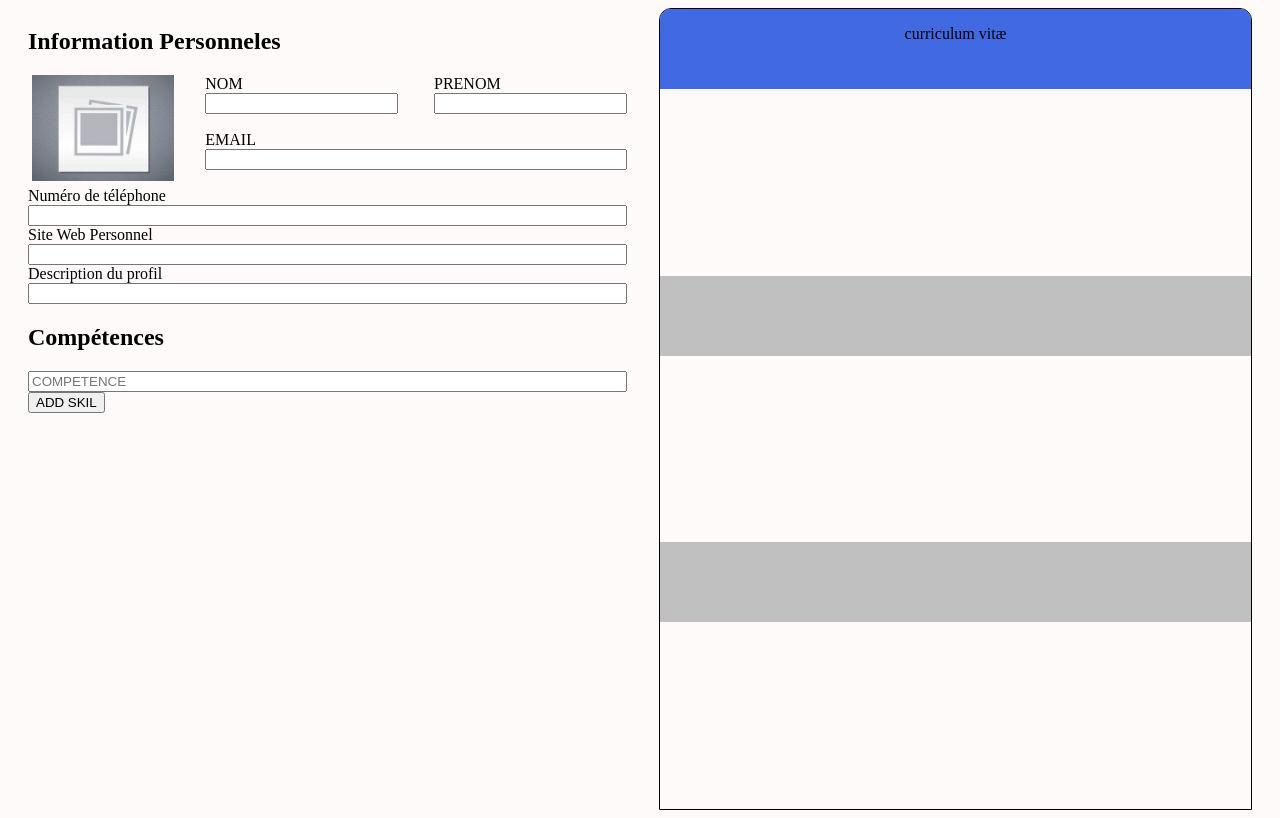
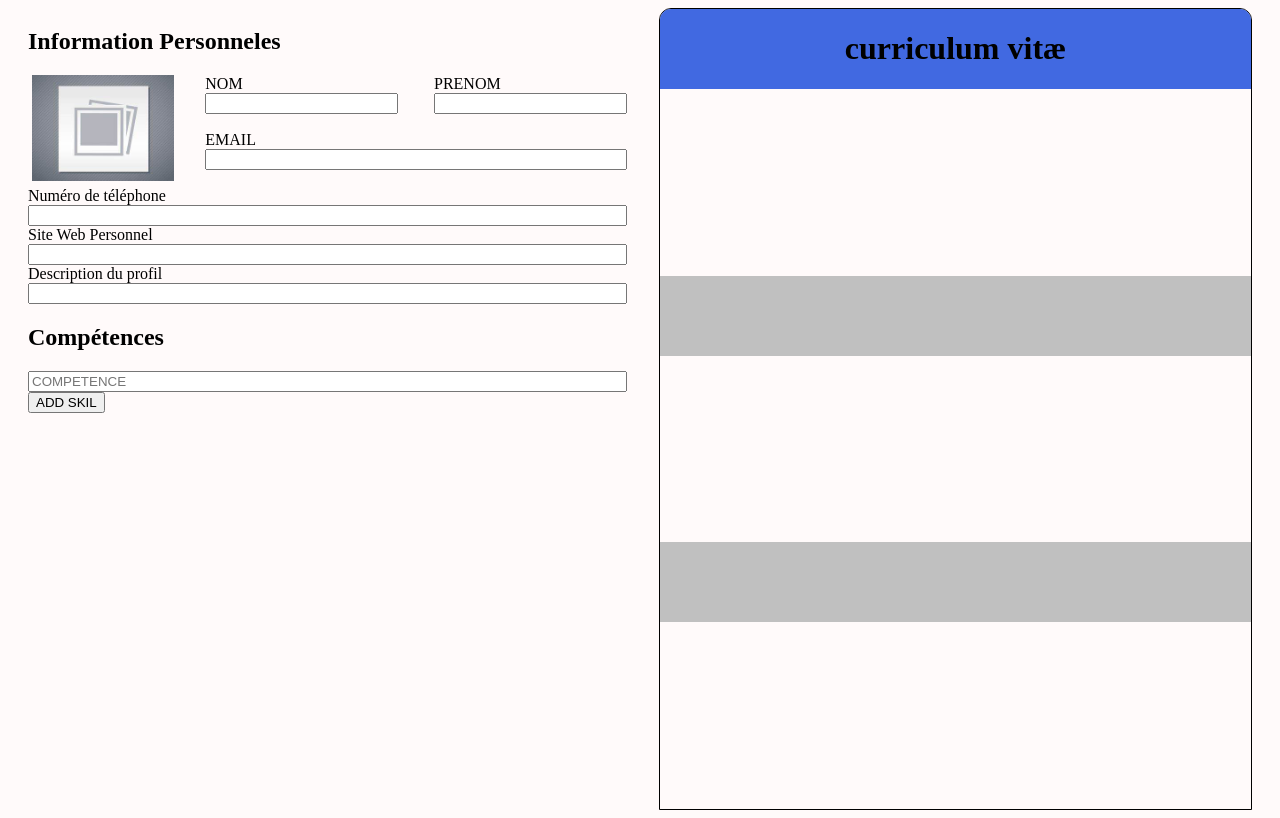
Before and after one commit to raoufgithub/javascriptCV, a plain HTML site: page index.html in a window 1280 px wide. Drawn offline with Linux system fonts and the light colour scheme.

Commit message:
javascriptCV

```diff
--- a/index.html
+++ b/index.html
@@ -72,7 +72,7 @@
 
     <div id="secondSide">
         <div id="headSecondSide">
-            <p>curriculum vitæ</p>
+            <h1>curriculum vitæ</h1>
         </div>
         <div id="divDetails">
             <div id="divNamePrenom">
--- a/style.css
+++ b/style.css
@@ -99,7 +99,7 @@ body{
     width: 60%;
 
 }
-p{
+h1{
     text-align: center;
 
 }
```
